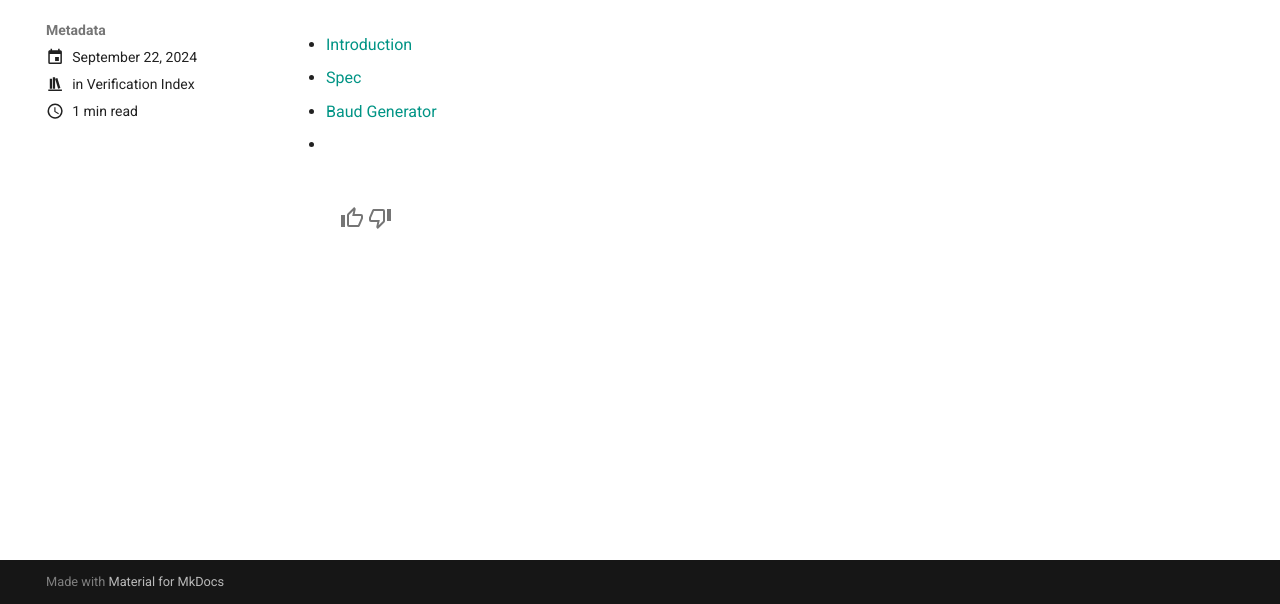
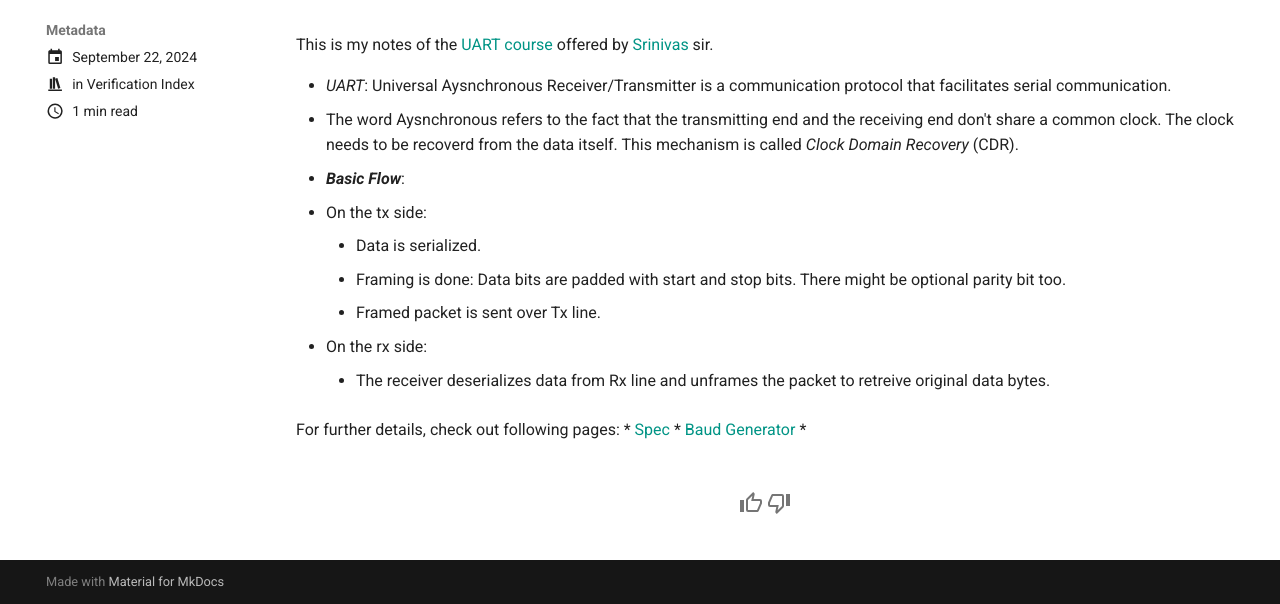
Before and after one commit to stativeboss/my_musings, a plain HTML site: page blog/2024/09/22/uart/index.html in a window 1280 px wide. Shown: the part 196-800 px from the top of the page. Drawn offline with Linux system fonts and the light colour scheme.

Commit message:
deploy: stativeboss/My_blogsite@4e7609a3c0174aaffe540ba7c063210ddbbc0691

```diff
--- a/blog/2024/09/22/uart/index.html
+++ b/blog/2024/09/22/uart/index.html
@@ -526,12 +526,26 @@
 
 
 <h1 id="uart">UART</h1>
+<p>This is my notes of the <a href="https://courses.verificationxpert.com/courses/Project-Based-Learning-UART-Design-66c199d451d8f8018ccb3132">UART course</a> offered by <a href="https://www.linkedin.com/in/srinivassiripurapu/">Srinivas</a> sir.</p>
 <ul>
-<li><a href="uart_intro.md">Introduction</a></li>
-<li><a href="../spec/">Spec</a></li>
-<li><a href="../baud-generator-design/">Baud Generator</a></li>
-<li></li>
+<li><em>UART</em>: Universal Aysnchronous Receiver/Transmitter is a communication protocol that facilitates serial communication.</li>
+<li>The word Aysnchronous refers to the fact that the transmitting end and the receiving end don't share a common clock. The clock needs to be recoverd from the data itself. This mechanism is called <em>Clock Domain Recovery</em> (CDR).</li>
+<li><strong><em>Basic Flow</em></strong>:</li>
+<li>On the tx side:<ul>
+<li>Data is serialized.</li>
+<li>Framing is done: Data bits are padded with start and stop bits. There might be optional parity bit too.</li>
+<li>Framed packet is sent over Tx line.</li>
 </ul>
+</li>
+<li>On the rx side:<ul>
+<li>The receiver deserializes data from Rx line and unframes the packet to retreive original data bytes.</li>
+</ul>
+</li>
+</ul>
+<p>For further details, check out following pages:
+* <a href="../spec/">Spec</a>
+* <a href="../baud-generator-design/">Baud Generator</a>
+* </p>
 
 
 
```
Also changed, not shown: blog/archive/2024/page/2/index.html (+18 -4 lines), blog/category/verification-index/index.html (+18 -4 lines), blog/page/2/index.html (+18 -4 lines), search/search_index.json (+1 -1 lines).
